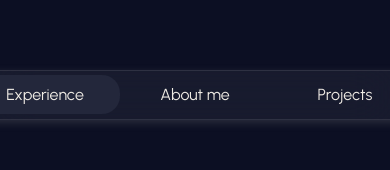
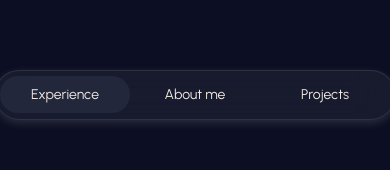
Before and after one commit to lemoonchild/my-portafolio, a React (Vite) app in the folder portafolio-web/: page /portafolio-madeline-castro in a window 390 px wide. Shown: the part 543-713 px from the top of the page. Built offline with nearby package versions, Linux system fonts and the light colour scheme.

Commit message:
feat: added responsive to navbar

```diff
--- a/portafolio-web/src/components/navBar.css
+++ b/portafolio-web/src/components/navBar.css
@@ -5,10 +5,10 @@
   border-radius: 24px;
   justify-content: space-between;
   align-items: center;
-  width: 450px;
+  max-width: 450px; /* Se establece un ancho máximo */
+  width: 100%; /* Se asegura que la barra use todo el ancho disponible */
   height: 48px;
-  padding-left: 6px;
-  padding-right: 6px;
+  padding: 0 6px; /* Ajusta el padding para que no afecte a los botones */
   display: flex;
   position: relative;
   box-shadow: rgba(142, 142, 142, 0.24) 0px 3px 8px;
@@ -24,16 +24,15 @@
 
 .nav-button {
   color: #f0ece5;
-  flex: 1;
-  padding: 10px 20px;
+  flex: 1; /* Esto asegura que cada botón tome un tercio del espacio disponible */
+  padding: 10px 0; /* Ajusta el padding vertical para que los botones no se hagan muy grandes */
+  text-align: center; /* Centra el texto dentro de los botones */
   background: none;
   border: none;
-  font-size: 16px;
+  font-size: 16px; /* Ajusta el tamaño del texto según necesidad */
   cursor: pointer;
   outline: none;
-  position: relative;
   z-index: 2;
-  margin: 0 10px;
   transition: background-color 0.3s ease, color 0.3s;
   border-radius: 18px;
 }
@@ -54,8 +53,19 @@
   top: 0;
   left: 0;
   height: 100%;
-  width: 33.33%;
+  width: 33.33%; /* Esto debe ajustarse dinámicamente si cambia el número de botones */
   background-color: #23273b;
   transition: left 0.3s ease;
   border-radius: 18px;
 }
+
+@media (max-width: 768px) {
+  .nav-button {
+    font-size: 14px; /* Reduce el tamaño del texto en pantallas pequeñas */
+    padding: 10px 5px; /* Reduce el padding horizontal */
+  }
+
+  .navbar-container {
+    padding: 0 4px; /* Reduce el padding del contenedor en pantallas pequeñas */
+  }
+}
```
